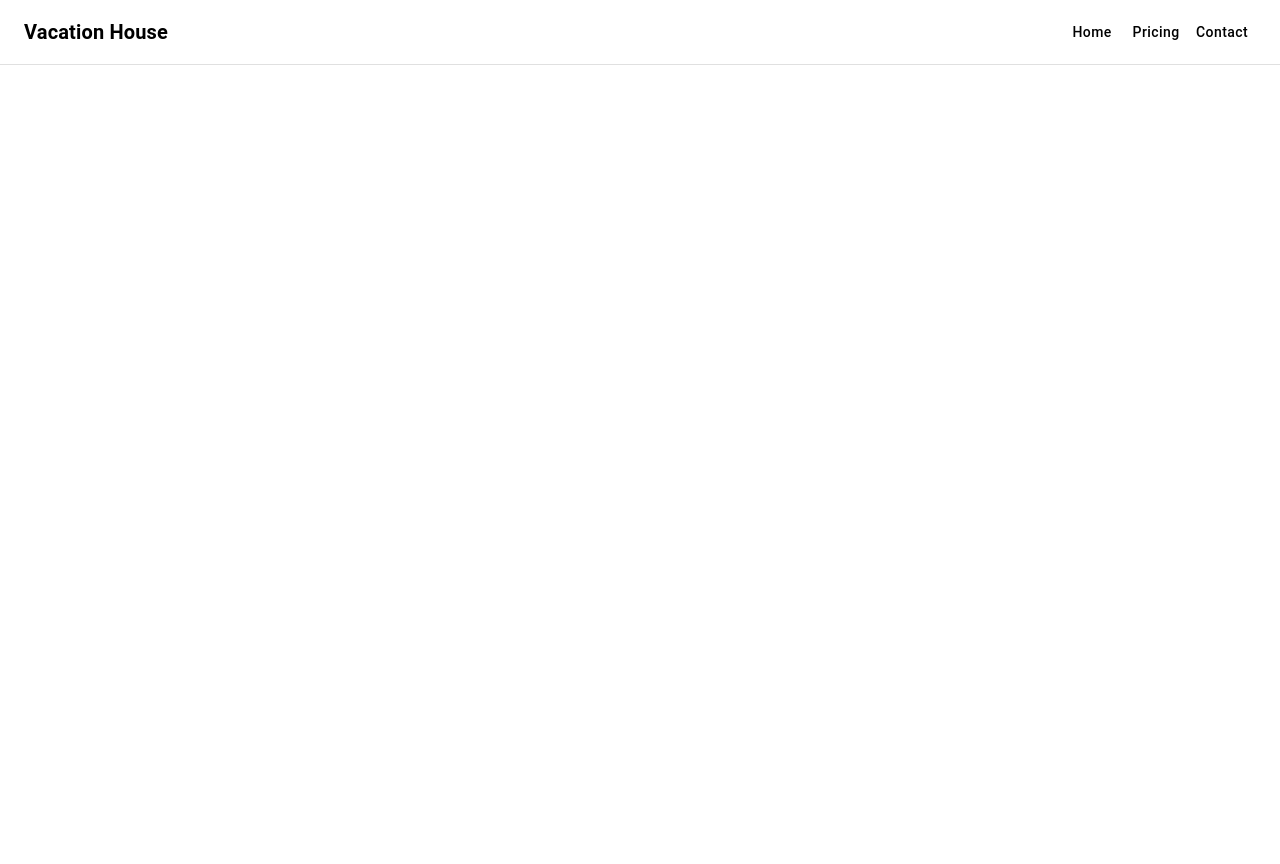
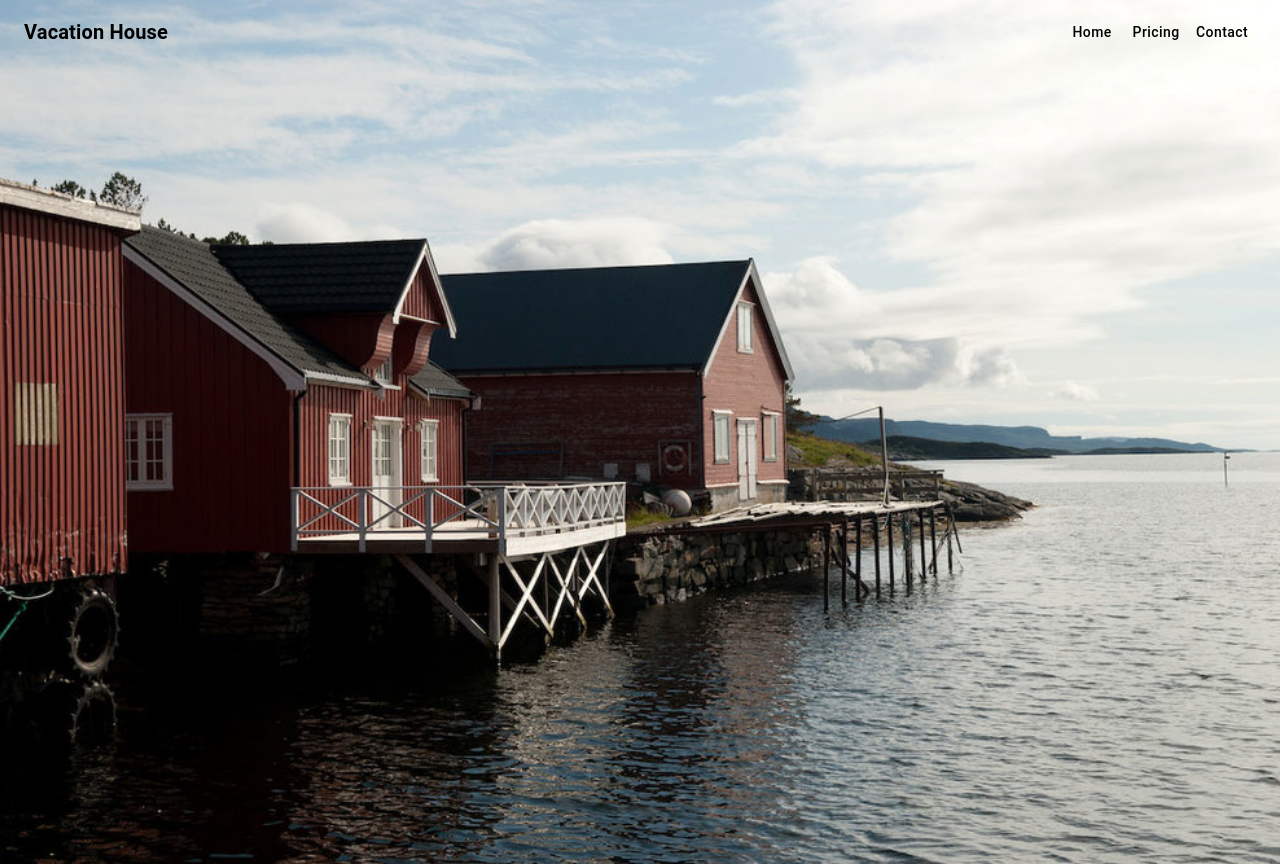
Before and after one commit to Bruswei/rorbu, a React (Vite) app: page / in a window 1280 px wide. Before the commit the page ends 800 px from the top, so only its background shows below. Built offline with nearby package versions, Linux system fonts and the light colour scheme.

Commit message:
Update homepage with a background

```diff
--- a/src/HomePage.tsx
+++ b/src/HomePage.tsx
@@ -1,6 +1,6 @@
-// src/HomePage.tsx
 import { AppBar, Toolbar, Typography, Button } from '@mui/material';
 import { Link as RouterLink } from 'react-router-dom';
+import './assets/styles.css';
 
 export default function HomePage() {
   return (
@@ -8,10 +8,9 @@ export default function HomePage() {
       <AppBar
         position="sticky"
         sx={{
-          backgroundColor: 'white',
+          backgroundColor: 'transparent',
           color: 'black',
           boxShadow: 'none',
-          borderBottom: '1px solid rgba(0, 0, 0, 0.12)',
         }}
       >
         <Toolbar>
@@ -29,6 +28,7 @@ export default function HomePage() {
           </Button>
         </Toolbar>
       </AppBar>
+      <div className="home-background" style={{ paddingTop: '64px' }}></div>
       {/* Add your main content here */}
     </>
   );
--- /dev/null
+++ b/src/assets/styles.css
@@ -0,0 +1,12 @@
+.home-background {
+    position: absolute;
+    top: 0;
+    left: 0;
+    right: 0;
+    bottom: 0;
+    background-image: url('../../media/home.jpg');
+    background-position: center;
+    background-repeat: no-repeat;
+    background-size: cover;
+    z-index: -1;
+  }
```
Also changed, not shown: media/home.jpg (added).
